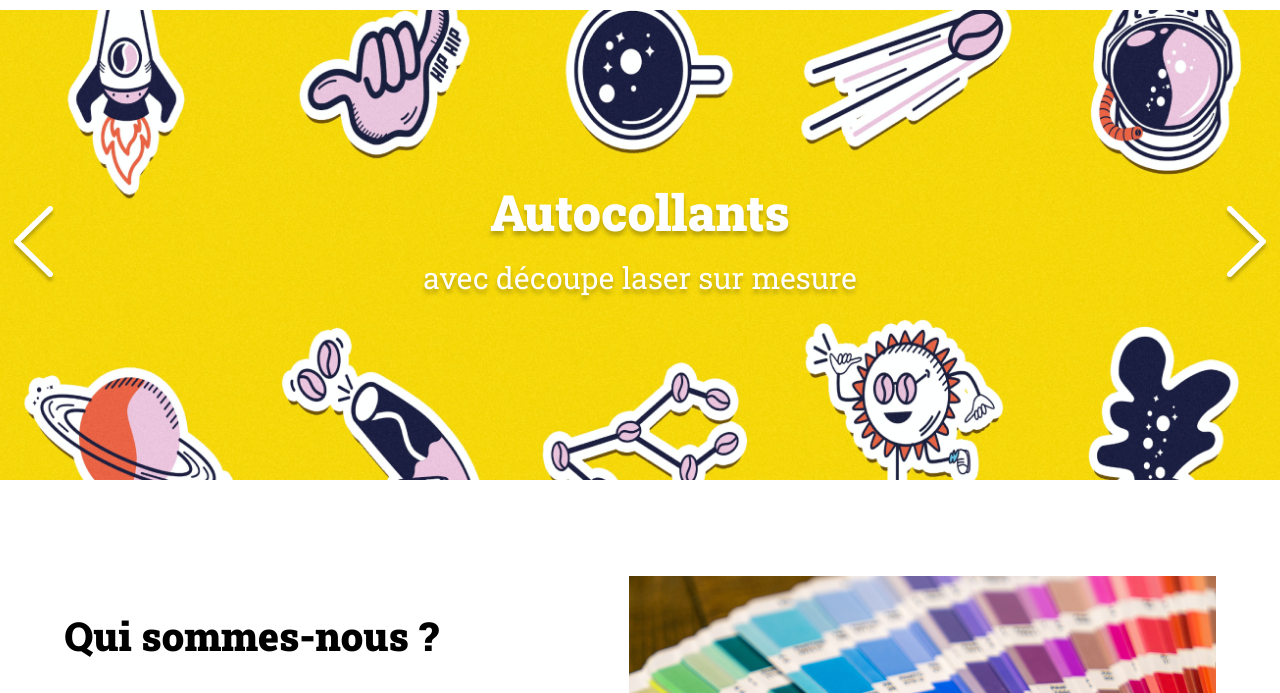
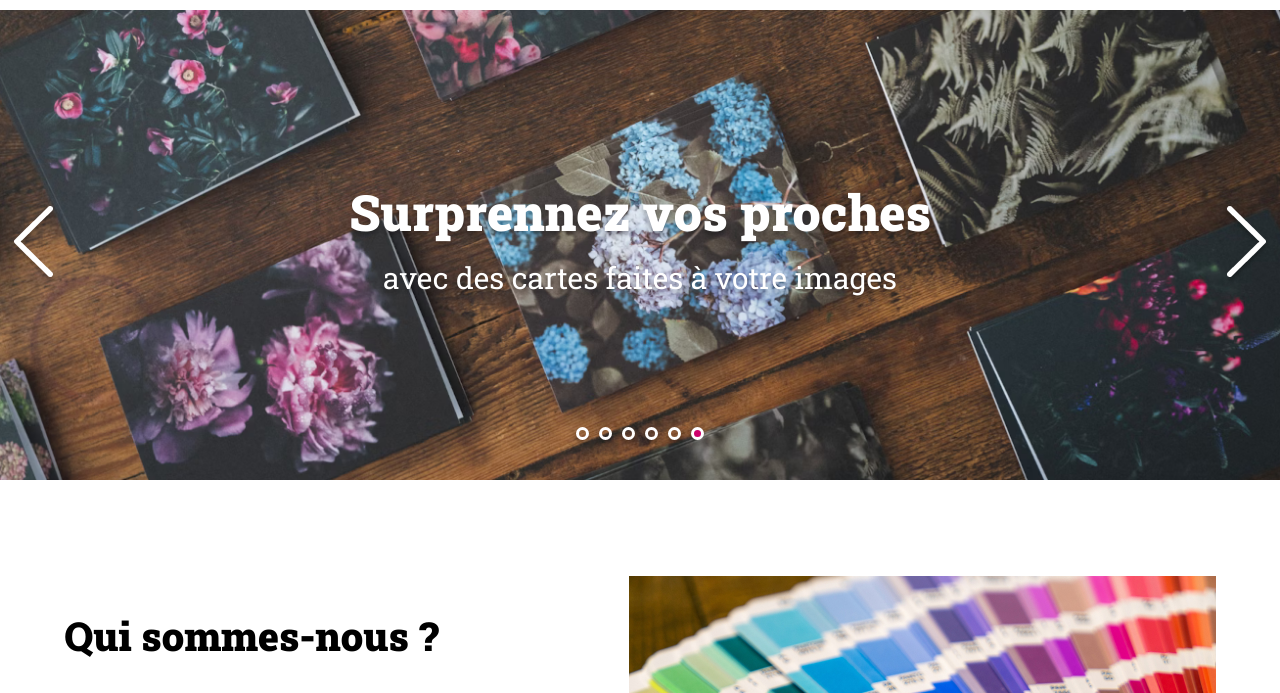
Before and after one commit to DaNyrisCode/OCR-Project-Print-It, a plain HTML site: page index.html in a window 1280 px wide. Both pictures are taken after a click on the picture 33 px from the left and 336 px from the top of the page. Shown: the part 91-784 px from the top of the page. Drawn offline with Linux system fonts and the light colour scheme.

Commit message:
ajout bullet poins + slide supplementaires + keyframes

```diff
--- a/assets/sass/_variables.scss
+++ b/assets/sass/_variables.scss
@@ -2,4 +2,13 @@
 $primary-color: #3396C0;
 $secondary-color: #CD006B;
 $third-color: #EEE325;
-$wht-font : white
+$wht-font : white;
+
+@keyframes anim-scale {
+    from {
+        scale: 1;
+    }
+    to {
+        scale: 1.3;
+    }
+}
--- a/assets/sass/styles.scss
+++ b/assets/sass/styles.scss
@@ -128,6 +128,12 @@ header {
     position: absolute;
     cursor: pointer;
 
+    &:hover {
+
+      filter: drop-shadow(0px 0px 10px black);
+      animation: anim-scale 0.8s ease-in-out infinite alternate;
+    }
+
     &#arrow_left {
       left: 10px;
     }
@@ -163,9 +169,15 @@ header {
       border: 3px solid #fff;
       border-radius: 100%;
       box-shadow: 0 4px 4px rgba(0, 0, 0, 0.25);
+      cursor: pointer;
+
+      &:hover {
+        background-color: $primary-color;
+        animation: anim-scale 0.3s ease-in-out forwards;
+      }
 
       &.dot_selected {
-        background-color: #fff;
+        background-color: $secondary-color;
       }
     }
   }
--- a/assets/script.js
+++ b/assets/script.js
@@ -19,27 +19,73 @@ const slides = [
     {
         "image": "slide4.png",
         "tagLine": "Autocollants <span>avec découpe laser sur mesure</span>"
+    },
+    {
+        "image": "slide5.png",
+        "tagLine": "Donnez <span>un nouveaux style à votre intérieur</span>"
+    },
+    {
+        "image": "slide6.png",
+        "tagLine": "Surprennez vos proches <span>avec des cartes faites à votre images</span>"
     }
 ];
 
-// Représente l'index de la slide actuellement affichée. Pour suivre la position actuelle dans le tableau slides. Sera modifiée chaque fois que la slide change.
+// Représente l'index de la slide actuellement affichée. Sera modifiée chaque fois que la slide change.
 let currentIndex = 0;
 
-// Permet de changer de slide en fonction de la direction (1 pour suivant, -1 pour précédent).
-function changeSlide(direction) {
-    currentIndex += direction;
-    if (currentIndex < 0) currentIndex = slides.length - 1;
-    if (currentIndex >= slides.length) currentIndex = 0;
+// Bullet points
+// slide = élément actuel du tableau (contient les informations d'un slide).
+slides.forEach((slide, index) => {
+    // Création d'une div avec la class .dot
+    const dot = document.createElement("div");
+    dot.classList.add("dot");
+    // Si index est égal à 0 (le premier slide) la class active est ajoutée pour le 1er dot par defaut.
+    if (index === 0) dot.classList.add("dot_selected");
+    // parent.appendChild(nouvelEnfant)
+    dotsContainer.appendChild(dot);
 
-    // Met à jour l'image et le texte
+    // Ajout des écouteurs d'événement pour les bullet points
+    dot.addEventListener("click", () => {
+       // Met à jour currentIndex avec l'index du dot cliqué.
+        currentIndex = index;
+        // Met à jour l'image, le texte et les bullet points, en fonction de la nouvelle valeur de currentIndex.
+        updateSlide();
+    });
+});
+
+// Maj des images, texte et les bullet points
+function updateSlide() {
+    // Met à jour la src de l'image. Insére le nom de l'image dans le chemin. slides = tableau, image = appartient à slides et contient le nom de l'image.
     bannerImg.src = `./assets/images/slideshow/${slides[currentIndex].image}`;
+    // Met à jour le HTML de l'élément tagline avec la propriété tagLine de slides correspondant au currentIndex.
     tagline.innerHTML = slides[currentIndex].tagLine;
-    }
+
+    // Récupère tous les bullet points.
+    const dots = document.querySelectorAll(".dot");
+    // Retire la classe active de tous les points.
+    dots.forEach(dot => dot.classList.remove("dot_selected"));
+    // Ajoute la classe active au point correspondant.
+    dots[currentIndex].classList.add("dot_selected");
+}
 
 // Ajout des écouteurs d'événements pour les flèches
 arrows.forEach(arrow => {
     arrow.addEventListener('click', (e) => {
+        // Si e.target.id est égal à "arrow_right", direction sera 1. Sinon (:), direction sera -1.
         const direction = e.target.id === "arrow_right" ? 1 : -1;
+        // Appelle la fonction changeSlide avec la valeur de direction calculée au dessus.
         changeSlide(direction);
     });
 });
+
+// Permet de changer de slide en fonction de la direction (1 pour suivant, -1 pour précédent).
+function changeSlide(direction) {
+    // Modifie la valeur de currentIndex en ajoutant la valeur de direction.
+    currentIndex += direction;
+    // Si on dépasse le premier slide en previous, currentIndex est réinitialisé au dernier slide.
+    if (currentIndex < 0) currentIndex = slides.length - 1;
+    // Si currentIndex est sup ou égal à slides.length = on dépasse le dernier slide en next. currentIndex est réinitialisé à 0, le premier slide.
+    if (currentIndex >= slides.length) currentIndex = 0;
+    // Fonction qui met à jour l'affichage du carrousel, utilise la valeur de currentIndex pour déterminer quelle image, texte, bullet point activer.
+    updateSlide();
+}
```
Also changed, not shown: assets/images/slideshow/slide5.png (added), assets/images/slideshow/slide6.png (added), assets/sass/styles.css, 1 other file.
